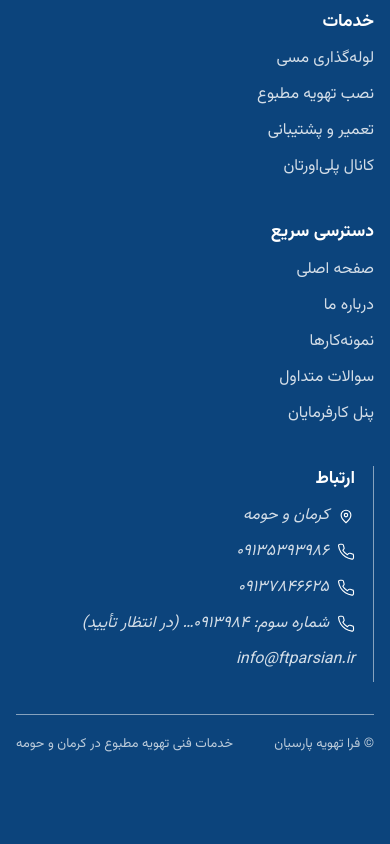
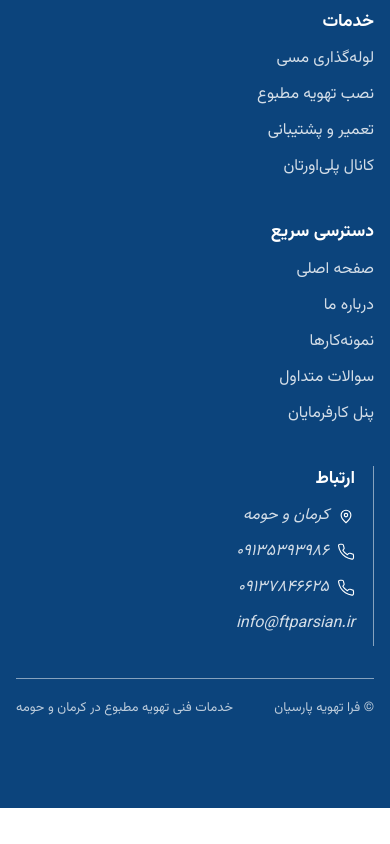
Before and after one commit to saeedamiri1997/ftparsian_website, a plain HTML site: page Website/about-us.html in a window 390 px wide. Shown: the part 4265-5109 px from the top of the page. After the commit the page ends 5073 px from the top, so only its background shows below. Drawn offline with Linux system fonts and the light colour scheme.

Commit message:
Content: remove third-phone TBD placeholders, keep two confirmed numbers
Co-authored-by: arena-agent <297053741+arena-agent@users.noreply.github.com>

```diff
--- a/Website/about-us.html
+++ b/Website/about-us.html
@@ -310,7 +310,7 @@ END HEAD-ONLY SEO BLOCK
                 <section class="footer-brand"><h2>فرا تهویه پارسیان</h2><p>طراحی، اجرا و پشتیبانی سیستم‌های تهویه مطبوع، لوله‌گذاری مسی و کانال‌های پیش‌عایق پلی‌اورتان در کرمان و حومه.</p><div class="footer-socials"><!-- TBD: replace the Instagram URL when the client confirms it. --><a href="#instagram-tbd" aria-label="اینستاگرام">اینستاگرام</a><a href="https://t.me/+989137846625" aria-label="تلگرام"><svg class="icon icon--sm" aria-hidden="true"><use href="#i-tg"/></svg>تلگرام</a><a href="https://wa.me/989135393986" aria-label="واتس‌اپ"><svg class="icon icon--sm" aria-hidden="true"><use href="#i-wa"/></svg>واتس‌اپ</a></div></section>
                 <section><h3>خدمات</h3><ul><li><a href="https://ftparsian.ir/services/copper-piping">لوله‌گذاری مسی</a></li><li><a href="https://ftparsian.ir/services/hvac-installation">نصب تهویه مطبوع</a></li><li><a href="https://ftparsian.ir/services/maintenance-support">تعمیر و پشتیبانی</a></li><li><a href="https://ftparsian.ir/services/polyurethane-ducts">کانال پلی‌اورتان</a></li></ul></section>
                 <section><h3>دسترسی سریع</h3><ul><li><a href="https://ftparsian.ir/">صفحه اصلی</a></li><li><a href="https://ftparsian.ir/about-us">درباره ما</a></li><li><a href="https://ftparsian.ir/projects">نمونه‌کارها</a></li><li><a href="https://ftparsian.ir/faq">سوالات متداول</a></li><li><a href="https://panel.ftparsian.ir">پنل کارفرمایان</a></li></ul></section>
-                <section class="footer-contact"><h3>ارتباط</h3><address><span class="footer-contact__line"><svg class="icon icon--sm" aria-hidden="true"><use href="#i-pin"/></svg>کرمان و حومه</span><span class="footer-contact__line"><svg class="icon icon--sm" aria-hidden="true"><use href="#i-phone"/></svg><a href="tel:+989135393986">۰۹۱۳۵۳۹۳۹۸۶</a></span><span class="footer-contact__line"><svg class="icon icon--sm" aria-hidden="true"><use href="#i-phone"/></svg><a href="tel:+989137846625">۰۹۱۳۷۸۴۶۶۲۵</a></span><!-- TBD: complete and publish the third number beginning ۰۹۱۳۹۸۴ after confirmation. --><span class="footer-contact__line"><svg class="icon icon--sm" aria-hidden="true"><use href="#i-phone"/></svg><span>شماره سوم: ۰۹۱۳۹۸۴… (در انتظار تأیید)</span></span><span class="footer-contact__line"><a href="mailto:info@ftparsian.ir">info@ftparsian.ir</a></span></address></section>
+                <section class="footer-contact"><h3>ارتباط</h3><address><span class="footer-contact__line"><svg class="icon icon--sm" aria-hidden="true"><use href="#i-pin"/></svg>کرمان و حومه</span><span class="footer-contact__line"><svg class="icon icon--sm" aria-hidden="true"><use href="#i-phone"/></svg><a href="tel:+989135393986">۰۹۱۳۵۳۹۳۹۸۶</a></span><span class="footer-contact__line"><svg class="icon icon--sm" aria-hidden="true"><use href="#i-phone"/></svg><a href="tel:+989137846625">۰۹۱۳۷۸۴۶۶۲۵</a></span><span class="footer-contact__line"><a href="mailto:info@ftparsian.ir">info@ftparsian.ir</a></span></address></section>
             </div>
             <div class="footer-bottom"><span>© فرا تهویه پارسیان</span><span>خدمات فنی تهویه مطبوع در کرمان و حومه</span></div>
         </div>
```
Also changed, not shown: Website/contact-us.html (+1 -1 lines), Website/faq.html (+1 -1 lines), Website/index.html (+1 -1 lines), Website/projects.html (+1 -1 lines), Website/request-inspection.html (+1 -1 lines), Website/services.html (+1 -1 lines), Website/services/copper-piping.html (+1 -1 lines), Website/services/hvac-installation.html (+1 -1 lines), Website/services/maintenance-support.html (+1 -1 lines), Website/services/polyurethane-ducts.html (+1 -1 lines).
